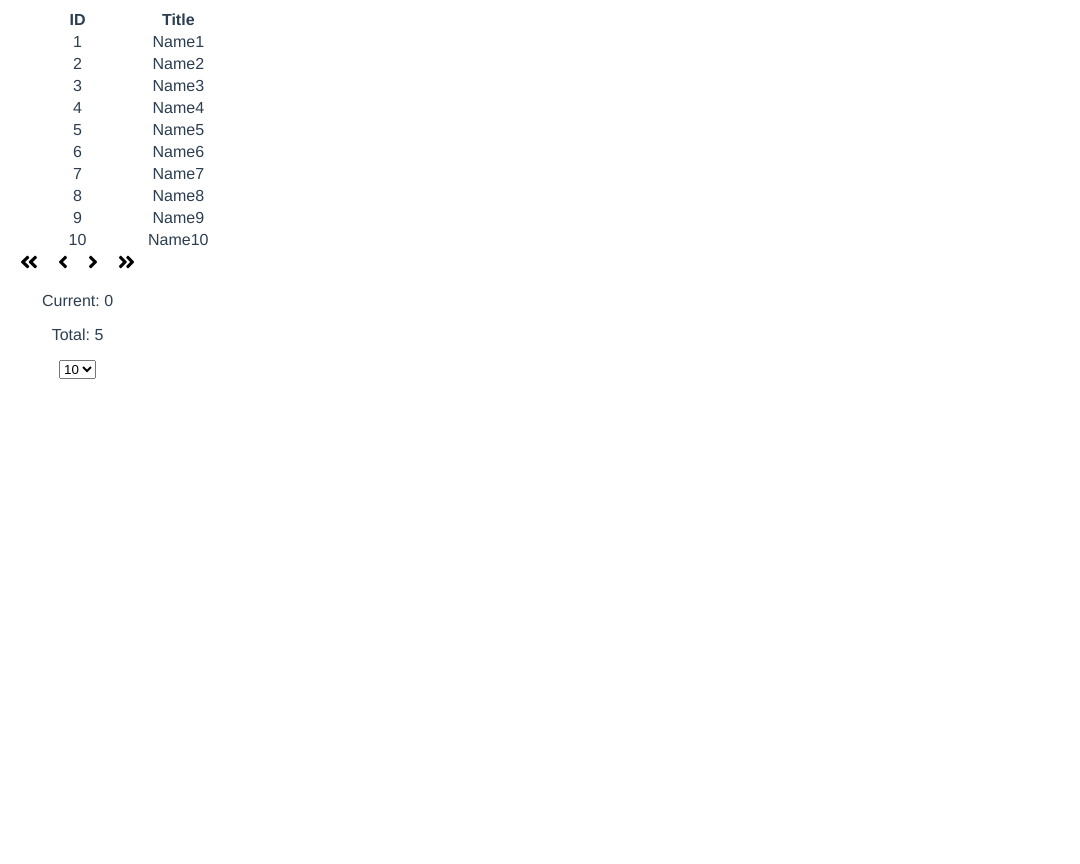
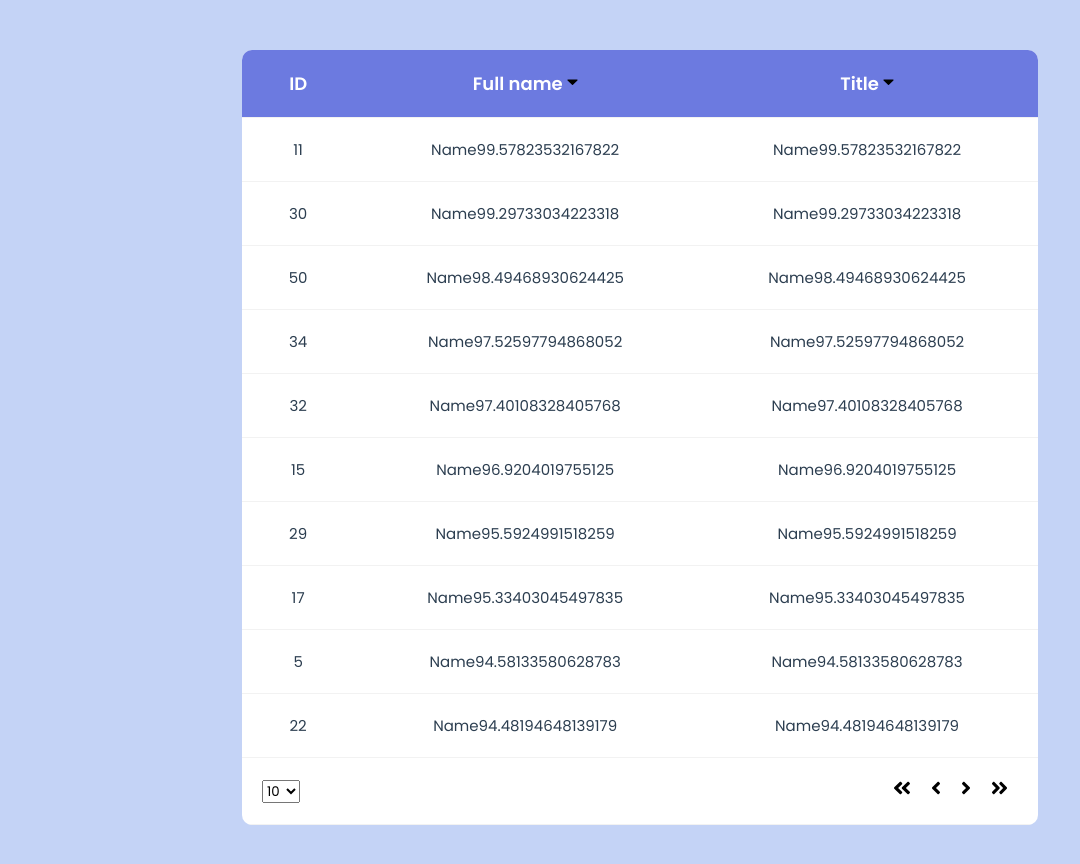
Before and after one commit to RaimedasSimutis/Application-Task-2, a Vue app: page / in a window 1280 px wide. Shown: the top 864 px of the page, without its empty margins (0-1080 px from the left). Before the commit the page ends 800 px from the top, so only its background shows below. Built offline with nearby package versions, Linux system fonts and the light colour scheme; no server answers.

Commit message:
moe icons and lot of changes to table

```diff
--- a/src/App.vue
+++ b/src/App.vue
@@ -16,9 +16,19 @@ export default {
 </script>
 
 <style lang="scss">
-  html {
+
+  @import url('https://fonts.googleapis.com/css2?family=Poppins:wght@400;600&display=swap');
+
+  html, body {
     /*background: url("https://ecoservice.lt/wp-content/uploads/2017/05/vilnius.jpg");*/
+    background: #c4d3f6;
+    padding: 0;
+    margin: 0;
+  }
 
+  * {
+    box-sizing: border-box;
+    font-family: 'Poppins', sans-serif;
   }
 #app {
   font-family: Avenir, Helvetica, Arial, sans-serif;
--- a/src/components/HelloWorld.vue
+++ b/src/components/HelloWorld.vue
@@ -1,7 +1,10 @@
 <template>
-  <div>
-    <Table :data="testData" :columns="tableColumns"/>
-  </div>
+  <section class="content">
+    <div class="table-container">
+      <Table class="table" :data="testData" :columns="tableColumns"/>
+    </div>
+  </section>
+
 </template>
 
 <script>
@@ -30,7 +33,7 @@ export default {
       for (let x = 0; x < 50; x++) {
         newObj.push({
           id: x + 1,
-          title: `Name${x + 1}`,
+          title: `Name${Math.random() * 100}`,
         });
       }
       return newObj;
@@ -70,9 +73,18 @@ export default {
 </script>
 
 <style scoped lang="scss">
-  th {
-    border: 1px solid black;
+  .content {
+    display: flex;
+    justify-content: center;
+    align-items: center;
   }
+
+.table-container {
+  /*height: 100vh;*/
+  width: 70vw;
+  padding: 50px;
+
+}
 
 h3 {
   margin: 40px 0 0;
--- a/src/components/Table.vue
+++ b/src/components/Table.vue
@@ -1,47 +1,92 @@
 <template>
-  <div>
-    <table v-if="data">
-    <tr>
-      <th>ID</th>
-      <th>Title</th>
-<!--      <th>ID</th>-->
-<!--      <th>Auto</th>-->
-<!--      <th>Pakelimo laikas</th>-->
-<!--      <th>Duomenu patiekimo laikas</th>-->
+    <table class="table" v-if="data">
+      <thead class="table__head">
+        <tr class="table__row table__row--head">
+          <th
+            @click="changeSort('id')"
+            class="table__cell table__cell--head"
+            :class="{'sort-active' : sortByProperty === 'id'}"
+          >
+            ID
+            <span v-if="sortByProperty === 'id'">
+              <img
+                class="sort-icon"
+                v-if="sortByType==='asc'"
+                src="../assets/caret-up-solid.svg"/>
+              <img class="sort-icon"
+                   v-if="sortByType==='desc'"
+                   src="../assets/caret-down-solid.svg"/>
+            </span>
+          </th>
+          <th
+            @click="changeSort('title')"
+            class="table__cell table__cell--head"
+            :class="{'sort-active' : sortByProperty === 'title'}"
+          >
+            Full name
+            <span v-if="sortByProperty === 'title'">
+              <img
+                class="sort-icon"
+                v-if="sortByType==='asc'"
+                src="../assets/caret-up-solid.svg">
+              <img
+                class="sort-icon"
+                v-if="sortByType==='desc'"
+                src="../assets/caret-down-solid.svg">
+            </span>
+          </th>
+          <th
+          @click="changeSort('title')"
+          class="table__cell table__cell--head"
+          :class="{'sort-active' : sortByProperty === 'title'}"
+          >
+          Title
+          <span v-if="sortByProperty === 'title'">
+            <img class="sort-icon" v-if="sortByType==='asc'" src="../assets/caret-up-solid.svg">
+            <img class="sort-icon" v-if="sortByType==='desc'" src="../assets/caret-down-solid.svg">
+          </span>
+        </th>
       </tr>
-    <tr v-for="element in  getData" :key="element['Pakelimo iraso ID']">
-      <td>{{element.id}}</td>
-      <td>{{element.title}}</td>
-<!--      <td>{{element['Pakelimo iraso ID']}}</td>-->
-<!--      <td>{{element.Automobilis}}</td>-->
-<!--      <td>{{element['Pakelimo data, laikas']}}</td>-->
-<!--      <td>{{element['Duomenu pateikimo data, laikas']}}</td>-->
+      </thead>
+
+      <tbody class="table__body">
+        <tr class="table__row" v-for="element in  getData" :key="element['Pakelimo iraso ID']">
+          <td class="table__cell">{{element.id}}</td>
+          <td class="table__cell">{{element.title}}</td>
+          <td class="table__cell">{{element.title}}</td>
         </tr>
-      <div class="pagination">
-      <a class="pagination__button" @click="goToFirstPage">
-        <img src="../assets/angle-double-left-solid.svg">
-      </a>
-      <a class="pagination__button" @click="goToPreviousPage">
-        <img src="../assets/angle-left-solid.svg">
-      </a>
-      <a class="pagination__button" @click="goToNextPage">
-        <img src="../assets/angle-right-solid.svg">
-      </a>
-      <a class="pagination__button" @click="goToLastPage">
-        <img src="../assets/angle-double-right-solid.svg">
-      </a>
-        <p>Current: {{currentPage}}</p>
-        <p>Total: {{totalPages}}</p>
-    </div>
-      <select v-model="elementsPerPage">
+      </tbody>
+      <tfoot class="table__foot">
+        <tr class="table__row table__pagination" >
+          <td class="table__cell" align="left"  colspan="1">
+              <select class="table__pagination-select" v-model="elementsPerPage">
                 <option :value="5">5</option>
                 <option :value="10">10</option>
                 <option :value="15">15</option>
                 <option value="all">All</option>
               </select>
+          </td>
+
+          <td class="table__cell" align="right" colspan="2">
+            <span class="">
+               <a class="table__pagination-button" @click="goToFirstPage">
+                <img src="../assets/angle-double-left-solid.svg">
+              </a>
+              <a class="table__pagination-button" @click="goToPreviousPage">
+                <img src="../assets/angle-left-solid.svg">
+              </a>
+              <a class="table__pagination-button" @click="goToNextPage">
+                <img src="../assets/angle-right-solid.svg">
+              </a>
+              <a class="table__pagination-button" @click="goToLastPage">
+                <img src="../assets/angle-double-right-solid.svg">
+              </a>
+            </span>
+
+          </td>
+        </tr>
+      </tfoot>
     </table>
-
-  </div>
 </template>
 
 <script>
@@ -60,10 +105,14 @@ export default {
       lastPage: 0,
       elementsPerPage: 10,
       offset: 0,
+      sortByProperty: 'title',
+      sortByType: 'desc',
     };
   },
   computed: {
     getData() {
+      this.sortBy(this.sortByProperty, this.sortByType);
+
       if (this.elementsPerPage === 'all') {
         return this.data;
       }
@@ -107,14 +156,96 @@ export default {
     changePage(pageNumber) {
       console.log(pageNumber);
     },
+    sortBy(sortProperty, sortType) {
+      this.data.sort((a, b) => {
+        // console.log(a[sortProperty], b[sortProperty]);
+        const nameA = a[sortProperty];
+        const nameB = b[sortProperty];
+        if (sortType === 'asc') {
+          if (nameA < nameB) {
+            return -1;
+          }
+          if (nameA > nameB) {
+            return 1;
+          }
+        } else if (sortType === 'desc') {
+          if (nameA < nameB) {
+            return 1;
+          }
+          if (nameA > nameB) {
+            return -1;
+          }
+        }
+
+        return 0;
+      });
+    },
+    changeSort(sortProperty) {
+      if (this.sortByProperty === sortProperty) {
+        this.sortByType = this.sortByType === 'asc' ? 'desc' : 'asc';
+      } else {
+        this.sortByProperty = sortProperty;
+      }
+    },
   },
 };
 </script>
 
 <style scoped lang="scss">
-.pagination {
-  &__button {
+  .sort-active {
+    /*background-color: #42b983;*/
+  }
 
+  .sort-icon {
+    height: 17px;
+  }
+
+  .table {
+    height: 100%;
+    width: 100%;
+    background-color: #ffffff;
+    border-radius: 10px;
+    border-collapse: collapse;
+    overflow: hidden;
+
+    &__head {
+      background-color: #6c7ae0;
+      color: #ffffff;
+    }
+
+    &__body {
+
+    }
+
+    &__foot{
+
+    }
+
+    &__cell {
+      padding: 20px;
+      font-size: 15px;
+
+      &--head {
+        font-size: 18px;
+      }
+    }
+
+    &__row {
+      border-bottom: 1px solid #f2f2f2;
+      height: 60px;
+    }
+
+    &__pagination {
+      /*background-color: red;*/
+      /*height: 60px;*/
+
+    }
+
+    &__pagination-select {
+      /*margin-left: 40px;*/
+    }
+
+    &__pagination-button {
       img {
         padding: 0 10px;
         height: 20px;
@@ -126,5 +257,6 @@ export default {
         /*background: rgba(135,135,135,0.43);*/
       }
     }
+
   }
 </style>
```
Also changed, not shown: src/assets/caret-down-solid.svg (added), src/assets/caret-up-solid.svg (added). Lines whose indentation alone changed are shown as unchanged.
